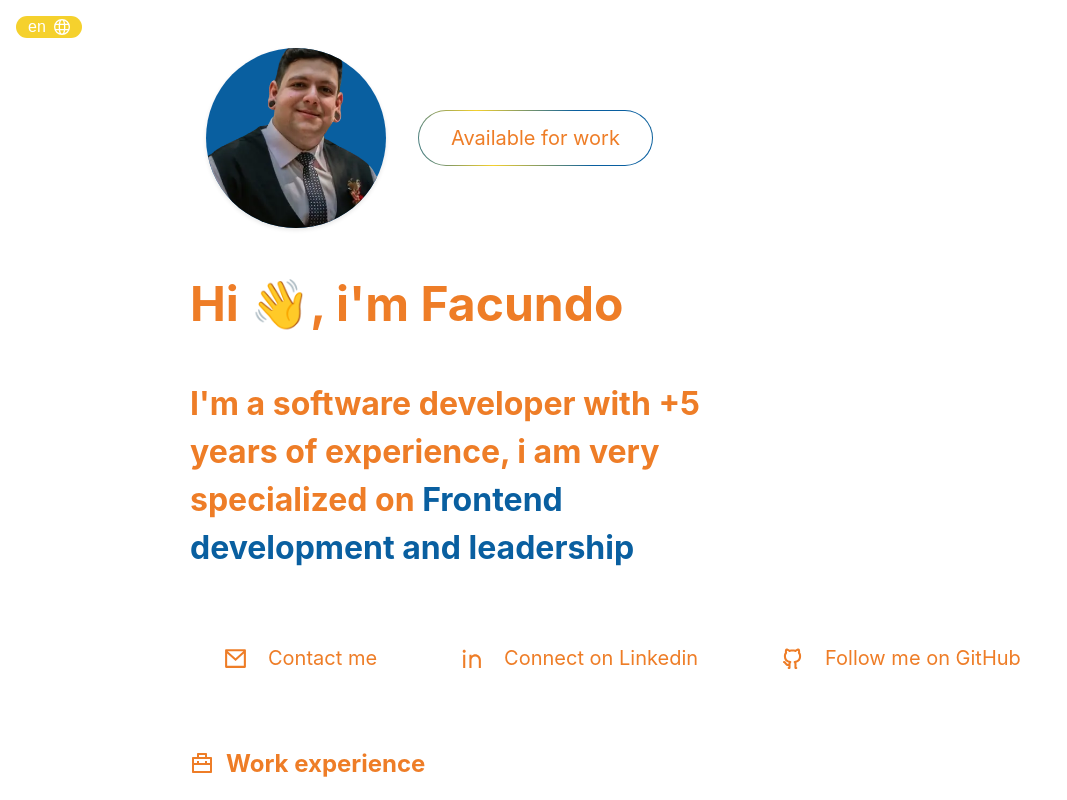
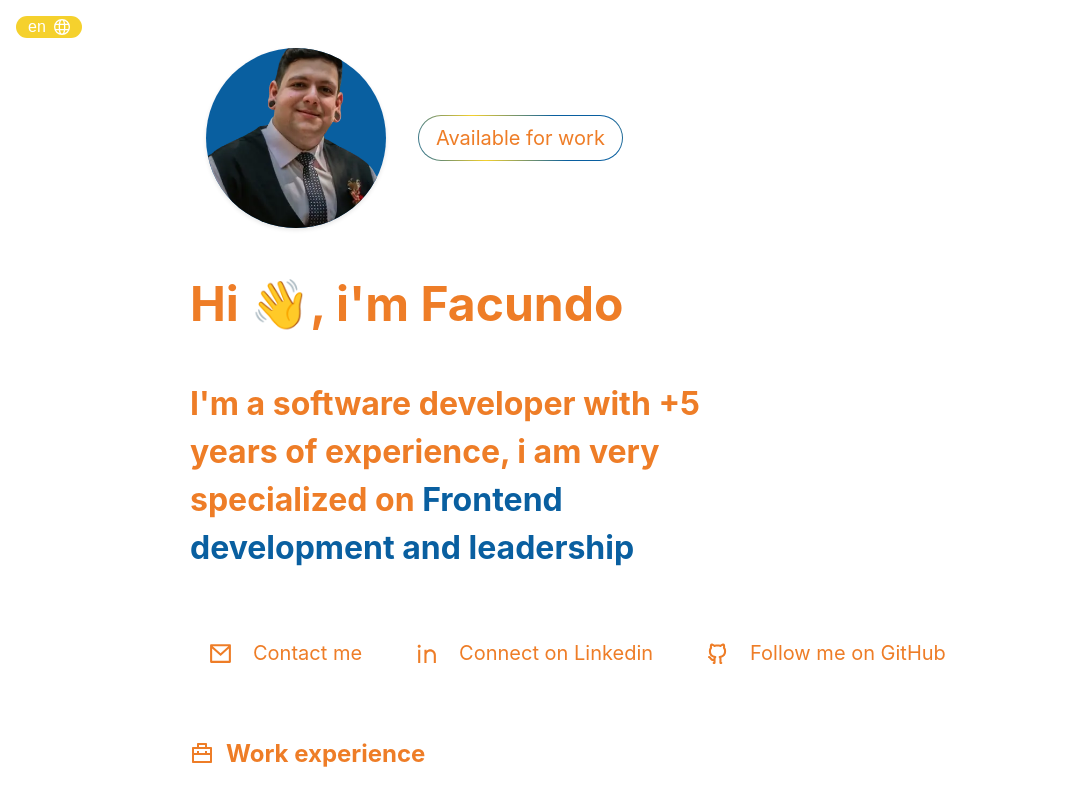
Before and after one commit to FacundoPalombo/hello, a React (Vite) app: page / in a window 1280 px wide. Shown: the top 800 px of the page, without its empty margins (0-1067 px from the left). Built offline with nearby package versions, Linux system fonts and the light colour scheme.

Commit message:
feat: fix buttons size

```diff
--- a/src/components/Button.module.css
+++ b/src/components/Button.module.css
@@ -18,13 +18,11 @@
   border: 2px solid transparent;
   box-shadow: none;
   border-radius: 2em;
-  padding: 0.5em 1.5em;
+  padding: 0.25em 0.75em;
   color: var(--heading-color);
   box-sizing: border-box;
-  font-size: 1em;
-  @media screen and (min-width: 640px) {
-    font-size: 1.25em;
-  }
+  font-size: 1.25em;
+
   svg {
     width: 1em;
     height: 1em;
```
